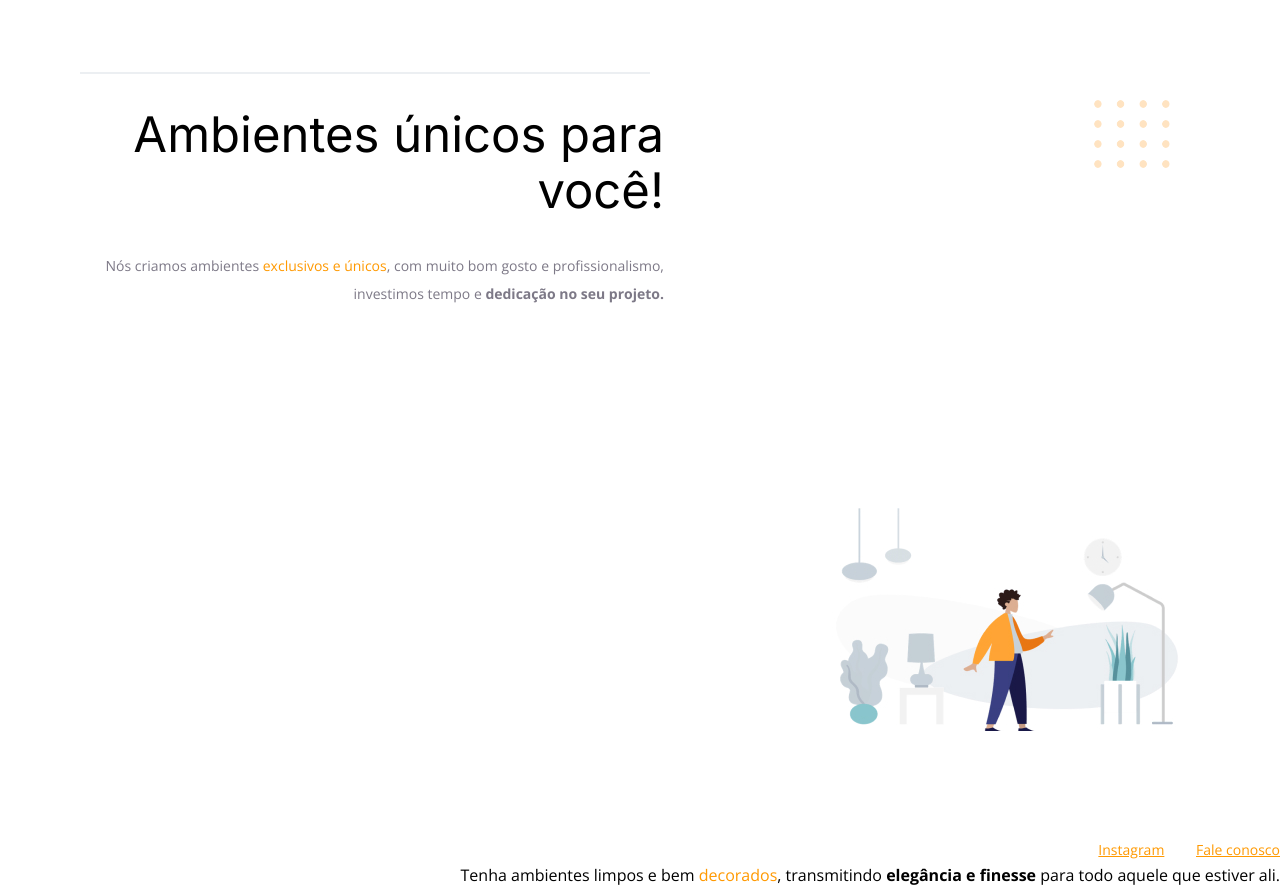
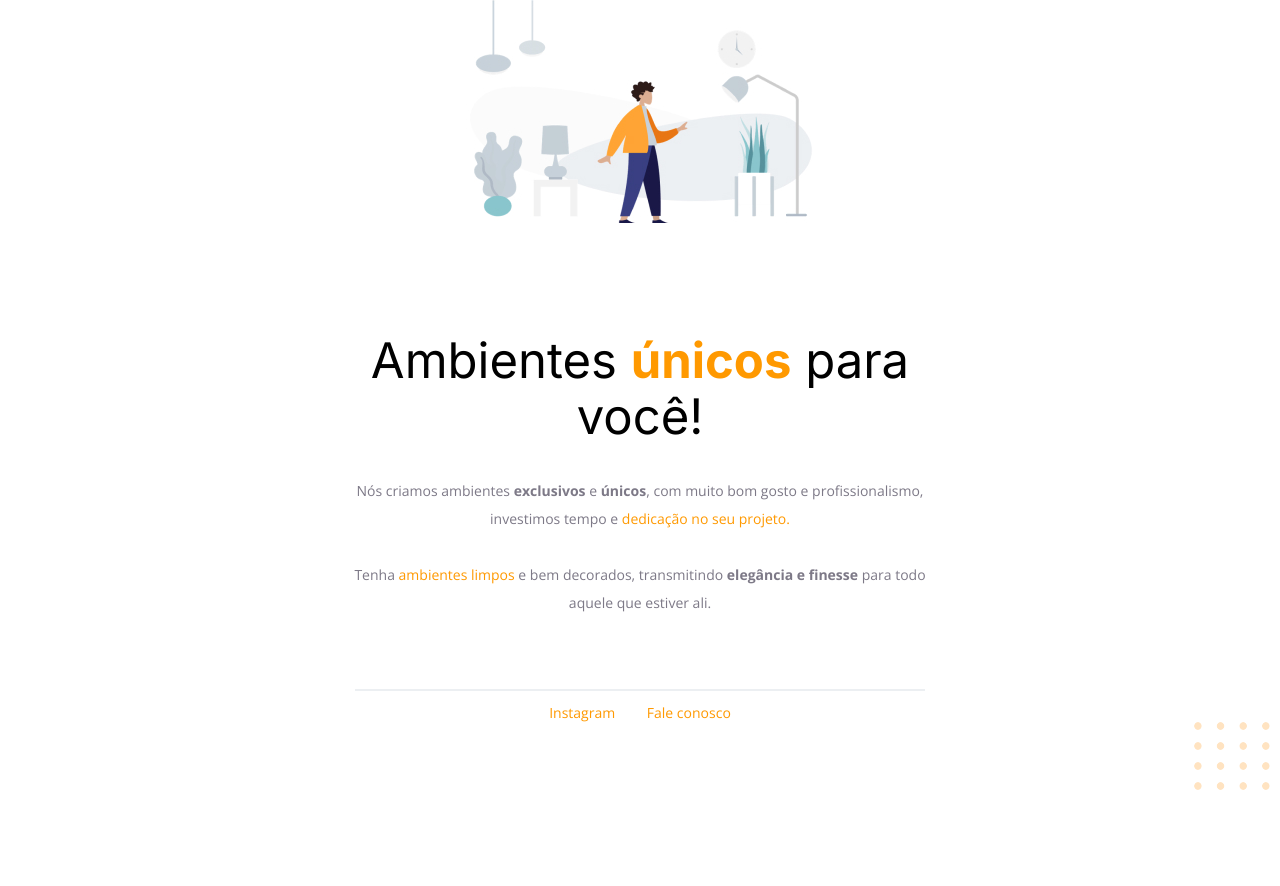
Before and after one commit to JanineDiniz/Projeto_CorrigindoBugs, a plain HTML site: page index.html in a window 1280 px wide. After the commit the page ends 800 px from the top, so only its background shows below. Drawn offline with nearby package versions, Linux system fonts and the light colour scheme.

Commit message:
bugs corrigidos

```diff
--- a/index.html
+++ b/index.html
@@ -20,32 +20,27 @@
   <!-- Tag <body> é o corpo do documento, onde tem as informações que serão mostradas. -->
   <body>
     <div id="hero">
-      <div class="line"></div>
-      <h1>Ambientes únicos para você!</h1>
+      <img src="images/img1.jpg" alt="Desenho de uma pessoa vestindo uma camisa amarela em uma sala com Móveis"/>
+      <h1>Ambientes <span>únicos</span> para você!</h1>
       <p>
-        Nós criamos ambientes <span>exclusivos e únicos</span>, com muito
+        Nós criamos ambientes <strong>exclusivos</strong> e <strong>únicos</strong>, com muito
         bom gosto e profissionalismo, investimos tempo e
-        <strong>dedicação no seu projeto.</strong>
-
+        <span>dedicação no seu projeto.</span>
         <br />
         <br />
+        Tenha <span>ambientes limpos</span> e bem decorados, transmitindo
+        <strong>elegância e finesse</strong>
+        para todo aquele que estiver ali.
       </p>
     </div>
-    <img
-      src="images/img1.jpg"
-      alt="Desenho de uma pessoa vestindo uma camisa amarela em uma sala com Móveis"
-    />
 
     <div id="footer">
+      <div class="line"></div>
       <a target="_blank" href="https://instagram.com/moveisparavoce"
         >Instagram</a
       >
       <a href="mailto:contato@moveisparavoce.com">Fale conosco</a>
     </div>
-
-    Tenha ambientes limpos e bem <span>decorados</span>, transmitindo
-    <strong>elegância e finesse</strong>
-    para todo aquele que estiver ali.
 
     <img
       id="balls"
--- a/style.css
+++ b/style.css
@@ -1,16 +1,15 @@
 body {
   font-family: "Open Sans", sans-serif;
-  text-align: end;
+  text-align: center;
   margin: 0;
 }
 
 #hero {
     width: 592px;
-    margin: 72px;
+    margin: 0 auto 72px;
 }
-
-img {
-    margin: 100px;
+#hero img{
+  margin-bottom: 72px;
 }
 
 h1 {
@@ -18,12 +17,11 @@ h1 {
   font-size: 49px;
   line-height: 56px;
   font-weight: normal;
+  margin-bottom: 32px;
 }
 
 h1 span {
   font-weight: bold;
-
-  margin-bottom: 32px;
 }
 
 span, a {
@@ -39,18 +37,20 @@ p, #footer {
 #footer a + a {
     margin-left: 28px;
 }
-
+a{
+  text-decoration: none;
+}
 .line {
     width: 568px;
     height: 0;
 
-    margin: 0 8px;
+    margin: 0 auto 8px;
 
     border: 1px solid #ECEFF2;
 }
 
 #balls {
     position: fixed;
-    top: 0;
+    bottom: 0;
     right: 0;
 }
```
